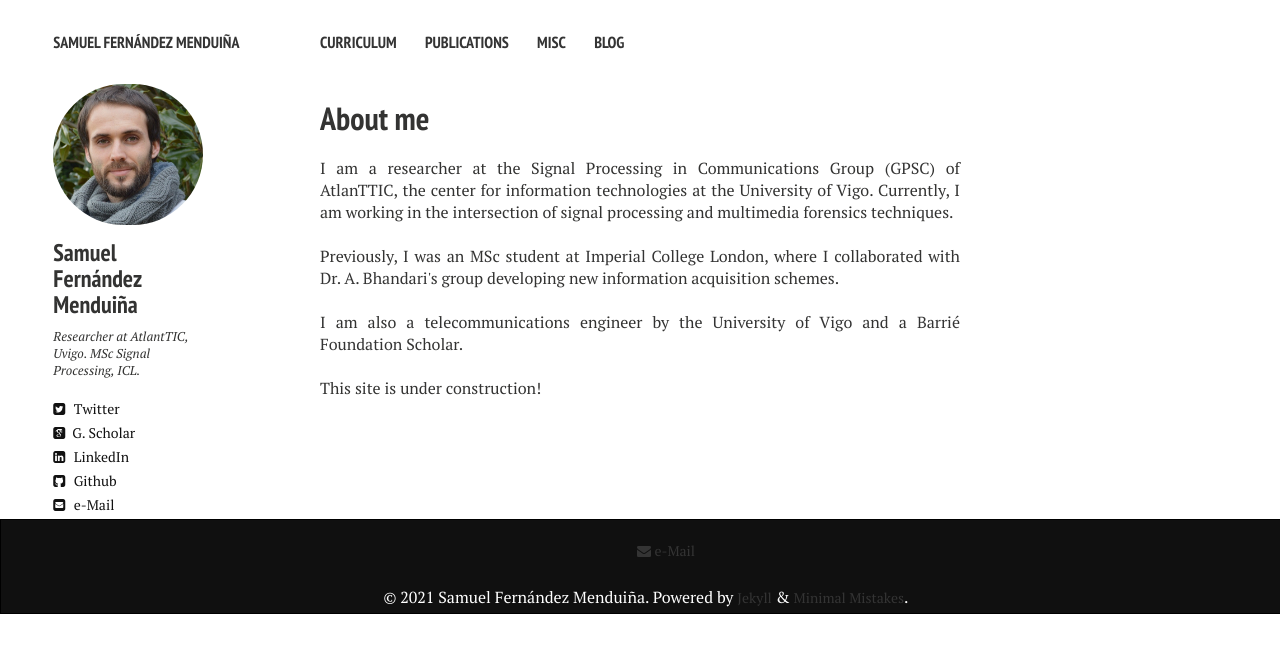
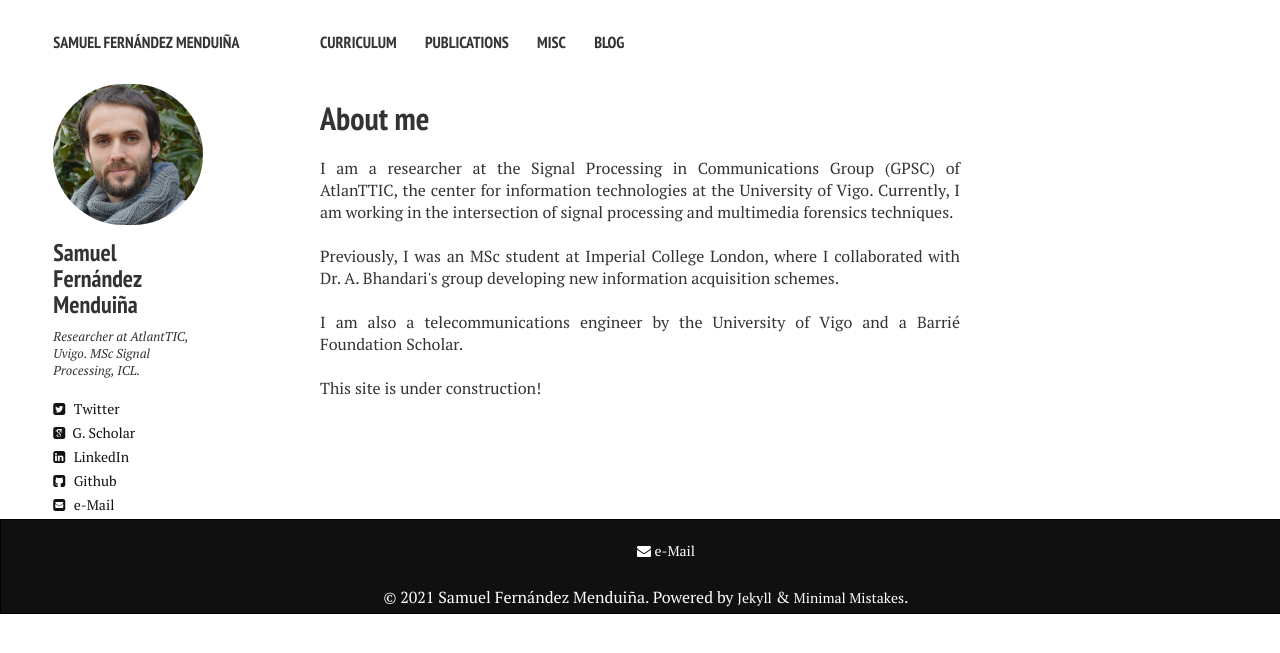
Before and after one commit to sf219/sfweb, a Jekyll site: the page built from index.md, in a window 1280 px wide. Shown: the top 653 px of the page. Built offline with Jekyll 4.4.1, drawn with Linux system fonts in a browser that asks for light colours; nearby versions of some CDN libraries.

Commit message:
Update _footer.html

```diff
--- a/_includes/_footer.html
+++ b/_includes/_footer.html
@@ -26,13 +26,13 @@
     {% if site.footer.links %}
       {% for link in site.footer.links %}
         {% if link.label and link.url %}
-          <p><a href="{{ link.url }}" rel="nofollow noopener noreferrer"><i class="{{ link.icon | default: 'fas fa-link' }}" aria-hidden="true"></i> {{ link.label }}</a></p>
+          <p><a style="color:#ffffff" href="{{ link.url }}" rel="nofollow noopener noreferrer"><i class="{{ link.icon | default: 'fas fa-link' }}" aria-hidden="true"></i> {{ link.label }}</a></p>
         {% endif %}
       {% endfor %}
     {% endif %}
   </ul>
 </div>
-<div class="page__footer-copyright">&copy; {{ site.time | date: '%Y' }} {{ site.name | default: site.title }}. {{ site.data.ui-text[site.locale].powered_by | default: "Powered by" }} <a href="https://jekyllrb.com" rel="nofollow">Jekyll</a> &amp; <a href="https://mademistakes.com/work/minimal-mistakes-jekyll-theme/" rel="nofollow">Minimal Mistakes</a>.</div>
+<div class="page__footer-copyright">&copy; {{ site.time | date: '%Y' }} {{ site.name | default: site.title }}. {{ site.data.ui-text[site.locale].powered_by | default: "Powered by" }} <a style="color:#ffffff" href="https://jekyllrb.com" rel="nofollow">Jekyll</a> &amp; <a style="color:#ffffff" href="https://mademistakes.com/work/minimal-mistakes-jekyll-theme/" rel="nofollow">Minimal Mistakes</a>.</div>
 </div>
     </body>
 </html>
```
